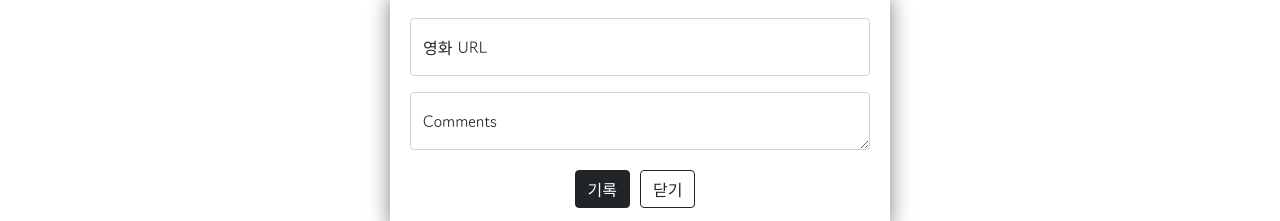
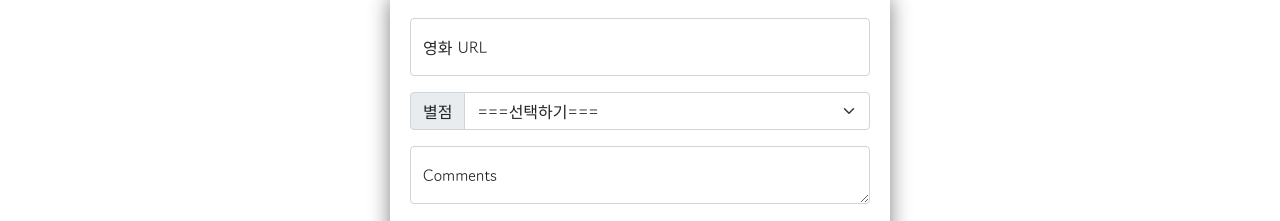
Before and after one commit to chokangsuk/mypage2, a plain HTML site: page index.html in a window 1280 px wide. Shown: the part 272-493 px from the top of the page. Drawn offline with nearby package versions, Linux system fonts and the light colour scheme.

Commit message:
Update index.html

```diff
--- a/index.html
+++ b/index.html
@@ -92,6 +92,15 @@
             <input type="email" class="form-control" id="floatingInput" placeholder="name@example.com">
             <label for="floatingInput">영화 URL</label>
         </div>
+        <div class="input-group mb-3">
+            <label class="input-group-text" for="inputGroupSelect01">별점</label>
+            <select class="form-select" id="inputGroupSelect01">
+              <option selected>===선택하기===</option>
+              <option value="1">⭐</option>
+              <option value="2">⭐⭐</option>
+              <option value="3">⭐⭐⭐</option>
+            </select>
+          </div>
         <div class="form-floating">
             <textarea class="form-control" placeholder="Leave a comment here" id="floatingTextarea"></textarea>
             <label for="floatingTextarea">Comments</label>
```
